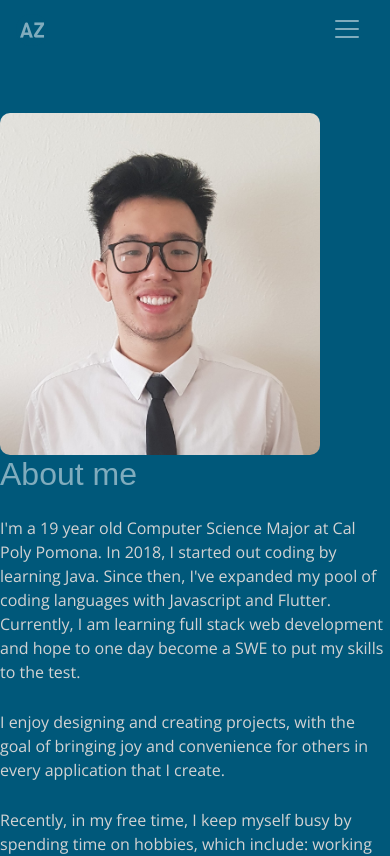
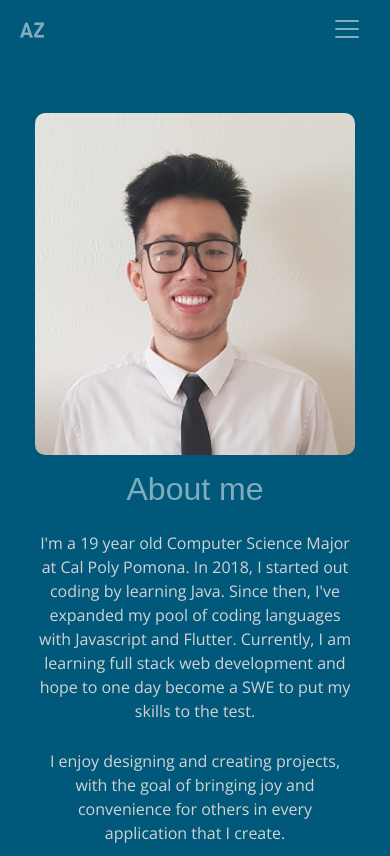
Before and after one commit to alfredzhuang/portfolio, a React (Create React App) app: page /about in a window 390 px wide. Shown: the top 856 px of the page. Built offline with nearby package versions, Linux system fonts and the light colour scheme; a web font is replaced by a local one.

Commit message:
made about page mobile-friendly

```diff
--- a/src/pages/AboutPage.css
+++ b/src/pages/AboutPage.css
@@ -47,3 +47,16 @@ ul.skills li {
 .skills-icon {
   font-size: 25px;
 }
+
+@media (max-width: 815px) {
+  .headline-img img {
+    float: none;
+    margin: 0 auto 15px;
+  }
+  .about-container {
+    text-align: center;
+  }
+  .profile {
+    padding: 0 35px;
+  }
+}
```
Lines whose indentation alone changed are shown as unchanged.
